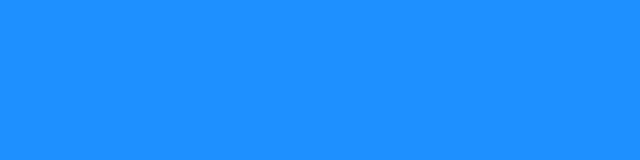
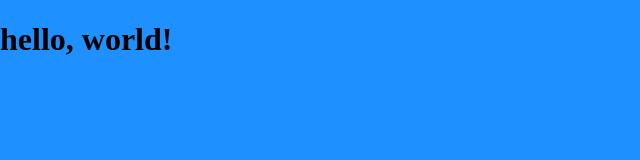
Before and after one commit to programing-student/test-learning, a plain HTML site: page index.html in a window 1280 px wide. Shown: the whole page, without its empty margins (0-640 px from the left). Drawn offline with Linux system fonts and the light colour scheme.

Commit message:
hello world

```diff
--- a/index.html
+++ b/index.html
@@ -9,6 +9,7 @@
     <link rel="stylesheet"  href="style.css" >
 </head>
 <body>
+    <h1>hello, world!</h1>
     <!-- Script -->
     <script src="script.js"></script>
 </body>
```
